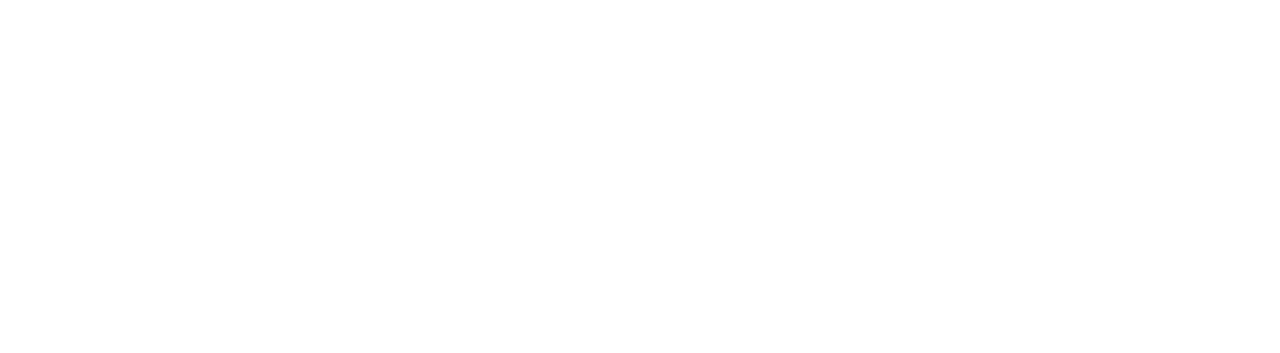
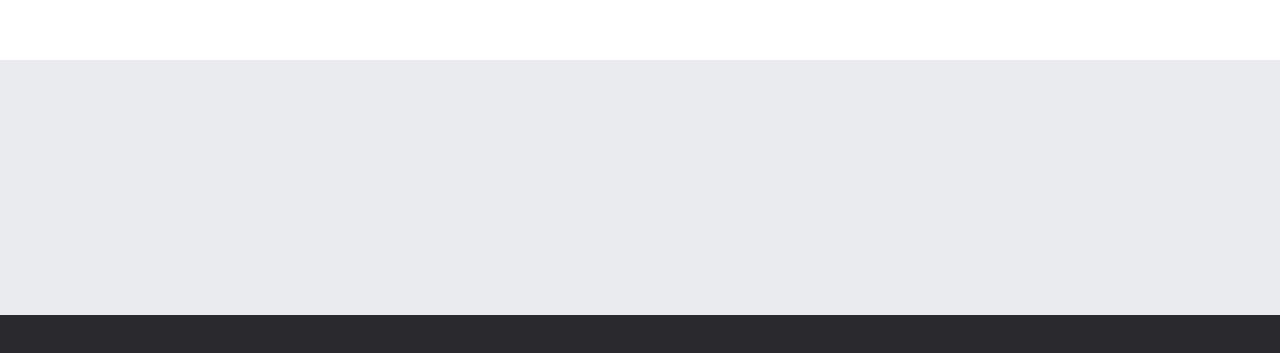
Before and after one commit to huynhgiahuy0409/DACN, an Angular app: page /home in a window 1280 px wide. Shown: the part 1605-1958 px from the top of the page. Before the commit the page ends 1665 px from the top, so only its background shows below. Built offline with nearby package versions, Linux system fonts and the light colour scheme.

Commit message:
update header

```diff
--- a/src/app/customer/customer.component.html
+++ b/src/app/customer/customer.component.html
@@ -1,3 +1,3 @@
 <app-customer-header></app-customer-header>
 <router-outlet></router-outlet>
-<!-- <app-customer-footer></app-customer-footer> -->
+<app-customer-footer></app-customer-footer>
--- a/src/app/shared/layout/customer-layout/customer-header/customer-header.component.scss
+++ b/src/app/shared/layout/customer-layout/customer-header/customer-header.component.scss
@@ -5,6 +5,9 @@
     align-items: center;
     justify-content: space-between;
     padding:  0 16px;
+    position: sticky;
+    top: 0;
+    z-index: 1000;
 }
 .header-container .logo-wrapper{
     width: 150px;
```
Also changed, not shown: src/app/shared/layout/customer-layout/customer-footer/customer-footer.component.scss (line endings or trailing spaces).
